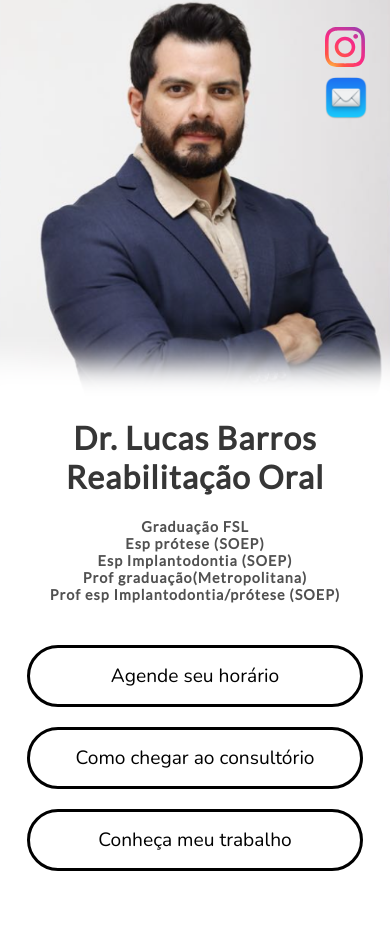
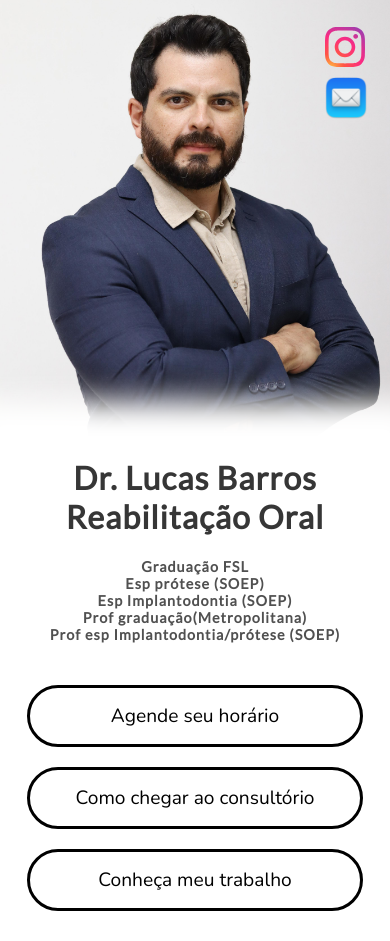
Before and after one commit to pResende7/Dr-Lucas, a plain HTML site: page index.html in a window 390 px wide. Before the commit the page ends 901 px from the top, so only its background shows below. Drawn offline with nearby package versions, Linux system fonts and the light colour scheme.

Commit message:
git finalized

```diff
--- a/index.html
+++ b/index.html
@@ -8,10 +8,10 @@
   <link rel="preconnect" href="https://fonts.googleapis.com">
 <link rel="preconnect" href="https://fonts.gstatic.com" crossorigin>
 <link href="https://fonts.googleapis.com/css2?family=Lato&family=Nunito&display=swap" rel="stylesheet">
-<link rel="apple-touch-icon" sizes="180x180" href="./apple-touch-icon.png">
-<link rel="icon" type="image/png" sizes="32x32" href="./favicon_io/favicon-32x32.png">
-<link rel="icon" type="image/png" sizes="16x16" href="./favicon-16x16.png">
-<link rel="manifest" href="/site.webmanifest">
+<link rel="apple-touch-icon" sizes="180x180" href="./favicon_ioprof/apple-touch-icon.png">
+<link rel="icon" type="image/png" sizes="32x32" href="./favicon-32x32.png">
+<link rel="icon" type="image/png" sizes="16x16" href="./favicon_ioprof/favicon-16x16.png">
+<link rel="manifest" href="../site.webmanifest">
   <title>Dr. Lucas Barros</title>
 </head>
 
@@ -20,7 +20,7 @@
 
     <div class="container">
       <div class="logo">
-        <img src="./img/perfilprof.PNG" alt="Logo">
+        <img src="./img/perfilprof2.jpg" alt="Logo">
       </div>
       <div class="icones">
         <a  class="insta"  href="https://www.instagram.com/dr.lucaslbarrosimplantodontia/?hl=pt-br"><img src="./img/Instagram_.svg" alt="Logo do Instagram"></a>
--- a/style.css
+++ b/style.css
@@ -12,18 +12,18 @@ body {
   background-size: 1300px 1600px;
 }
 .logo {
-
   display: grid;
   justify-content: center;
   margin-top: 71px;
   margin-bottom: 30px;
   align-content: center;
+
 }
 .logo img {
   border: solid 5px #dfdfdf;
   border-radius: 50%;
-  width: 200px;
-  height: 250px;
+  width: 170px;
+  height: auto;
 }
 .titulo {
   font-family: "Lato", sans-serif;
@@ -106,13 +106,12 @@ body {
     width: 100%;;
   }
   .logo {
-    margin-top: 0px;
+    margin-top: -60px;
+    margin-bottom: 30px;
     justify-content: center;
     align-content: center;
-    height: 400px;
-    background-image: url(./img/perfilprof.PNG);
-    background-size: 110%;
-    background-position: bottom 20px;
+    height: 500px;
+    background-image: url(./img/perfilprof2.jpg);
     background-size: cover;
     background-repeat: no-repeat;
   }
```
Also changed, not shown: favicon_ioprof/android-chrome-192x192.png (added), favicon_ioprof/android-chrome-512x512.png (added), favicon_ioprof/apple-touch-icon.png (added), favicon_ioprof/favicon-16x16.png (added), favicon_ioprof/favicon-32x32.png (added), favicon_ioprof/favicon.ico (added), favicon_ioprof/site.webmanifest (added), img/perfilprof2.jpg (added).
